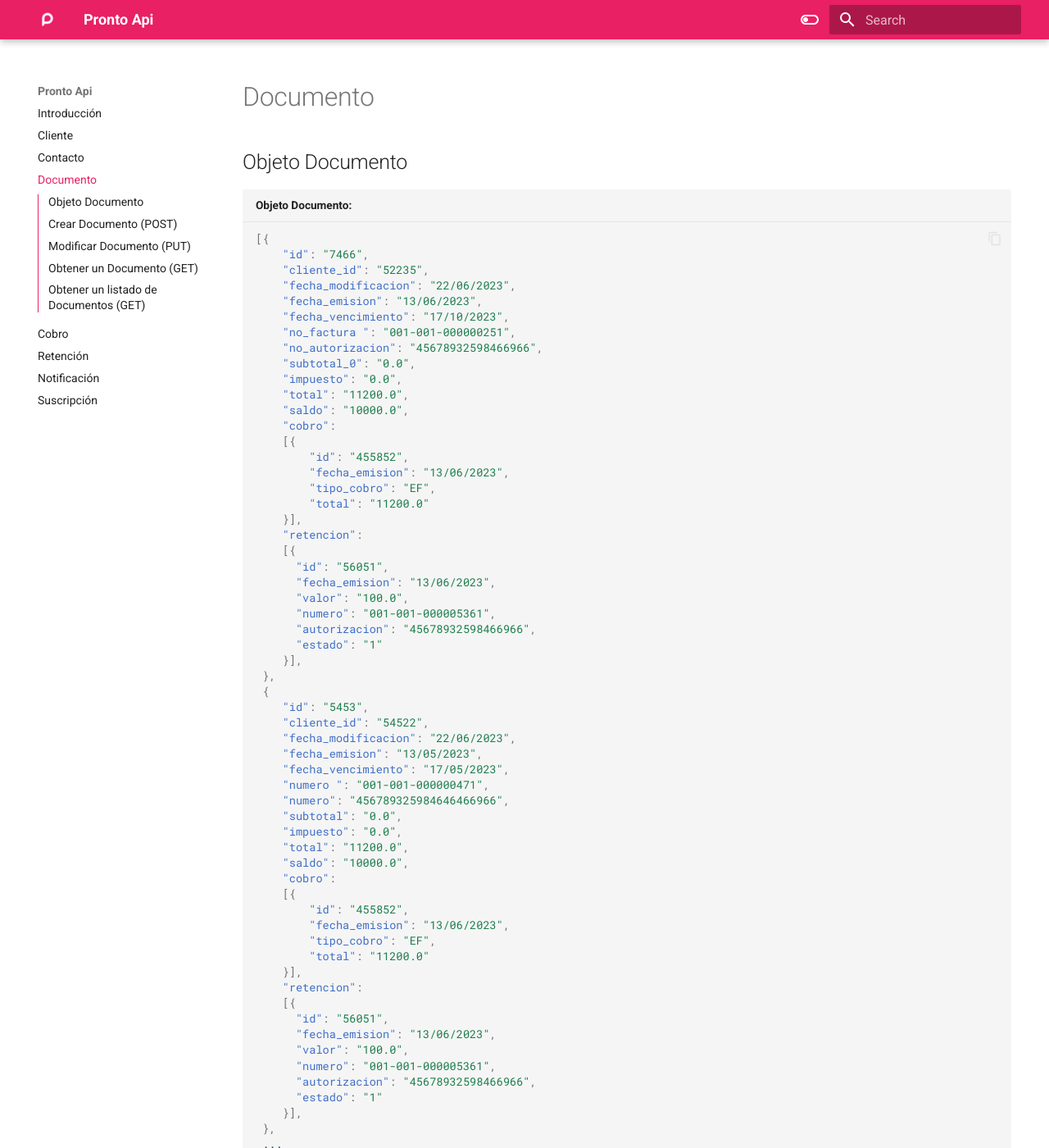
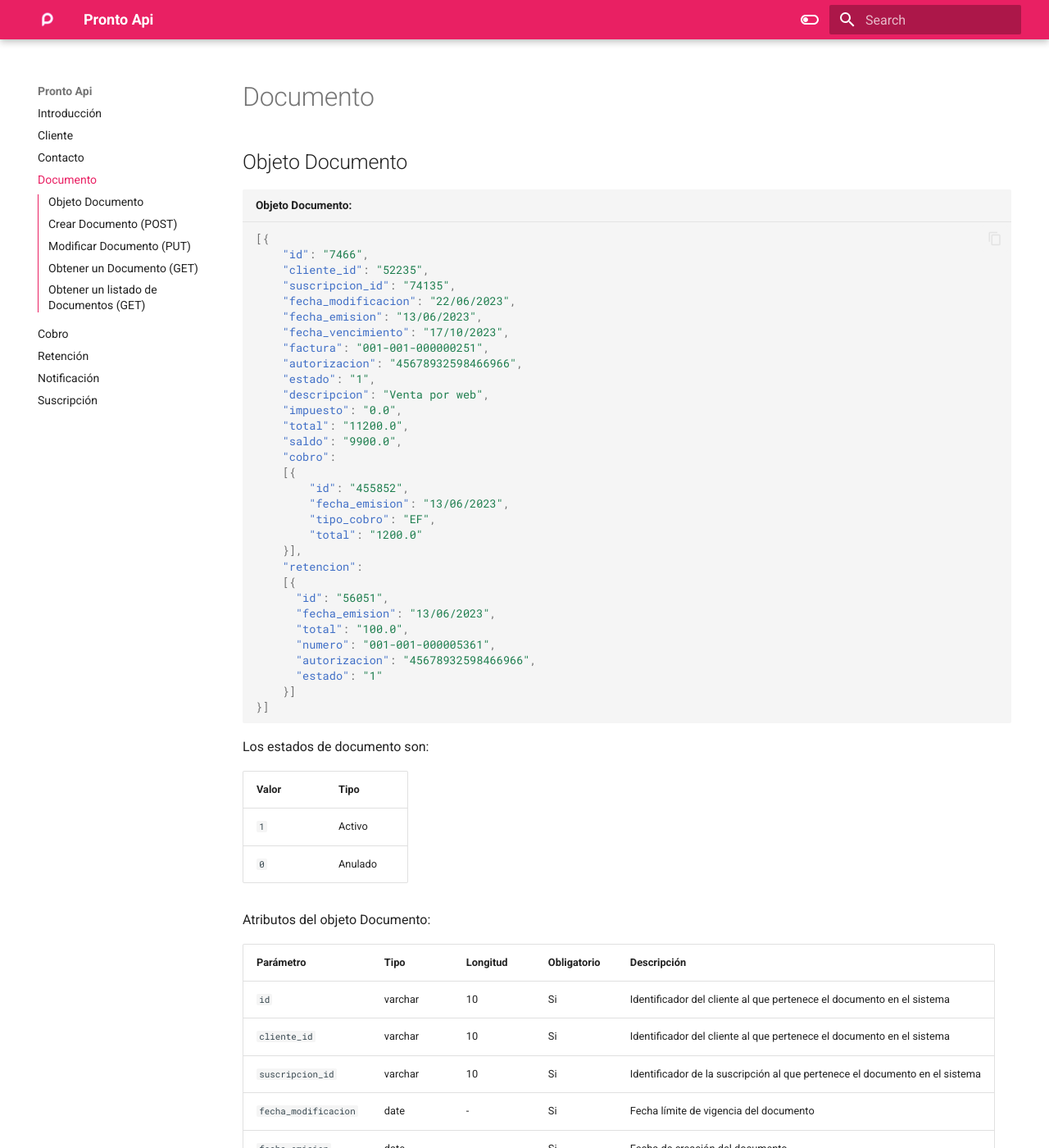
Before and after one commit to conpronto/conpronto.github.io, an MkDocs documentation site: the page built from docs/c_documentos.md, in a window 1280 px wide and 1400 px high. Shown: the whole window at 82% size. Built offline with MkDocs 1.6.1 and Material for MkDocs 9.7.7, drawn with Linux system fonts in a browser that asks for light colours; some of the changed text lies outside the part shown.

Commit message:
update documentos

````diff
--- a/docs/c_documentos.md
+++ b/docs/c_documentos.md
@@ -5,76 +5,57 @@
 [{
     "id": "7466",
     "cliente_id": "52235",
+    "suscripcion_id": "74135",
     "fecha_modificacion": "22/06/2023",
     "fecha_emision": "13/06/2023",
     "fecha_vencimiento": "17/10/2023",
-    "no_factura ": "001-001-000000251",
-    "no_autorizacion": "45678932598466966",
-    "subtotal_0": "0.0",
+    "factura": "001-001-000000251",
+    "autorizacion": "45678932598466966",
+    "estado": "1",
+    "descripcion": "Venta por web",
     "impuesto": "0.0",
     "total": "11200.0",
-    "saldo": "10000.0",
+    "saldo": "9900.0",
     "cobro":
     [{
 	    "id": "455852",
 	    "fecha_emision": "13/06/2023",
 	    "tipo_cobro": "EF",
-	    "total": "11200.0"
+	    "total": "1200.0"
     }],
     "retencion":
     [{
       "id": "56051",
       "fecha_emision": "13/06/2023",
-      "valor": "100.0",
+      "total": "100.0",
       "numero": "001-001-000005361",
       "autorizacion": "45678932598466966",
       "estado": "1"
-    }],
- },
- {
-    "id": "5453",
-    "cliente_id": "54522",
-    "fecha_modificacion": "22/06/2023",
-    "fecha_emision": "13/05/2023",
-    "fecha_vencimiento": "17/05/2023",
-    "numero ": "001-001-000000471",
-    "numero": "456789325984646466966",
-    "subtotal": "0.0",
-    "impuesto": "0.0",
-    "total": "11200.0",
-    "saldo": "10000.0",
-    "cobro":
-    [{
-	    "id": "455852",
-	    "fecha_emision": "13/06/2023",
-	    "tipo_cobro": "EF",
-	    "total": "11200.0"
-    }],
-    "retencion":
-    [{
-      "id": "56051",
-      "fecha_emision": "13/06/2023",
-      "valor": "100.0",
-      "numero": "001-001-000005361",
-      "autorizacion": "45678932598466966",
-      "estado": "1"
-    }],
- },
- ...
-]
+    }]
+}]
+
 ```
+Los estados de documento son:
+
+| Valor       | Tipo                                 |
+| ----------- | ------------------------------------ |
+| `1  `       | Activo                               |
+| `0  `       | Anulado|
+
 Atributos del objeto Documento:
 
 | Parámetro   | Tipo    | Longitud | Obligatorio | Descripción |
 | ----------- | ------- | -------- | ----------- | ----------- |
 | `id` | varchar | 10 | Si | Identificador del cliente al que pertenece el documento en el sistema|
 | `cliente_id` | varchar | 10 | Si | Identificador del cliente al que pertenece el documento en el sistema|
+| `suscripcion_id` | varchar | 10 | Si | Identificador de la suscripción al que pertenece el documento en el sistema|
 | `fecha_modificacion` | date | - | Si| Fecha límite de vigencia del documento|
 | `fecha_emision ` | date | - | Si| Fecha de creación del documento|
 | `fecha_vencimiento ` | date | - | Si| Fecha límite de vigencia del documento|
 | `numero`|varchar|17|Si|Número del documento|
 | `autorizacion`|varchar|49|Si|Número de autorización del documento|
-| `subtotal`|decimal|10|Si|Representa el valor Subtotal del documento|
+| `estado`|varchar|10|Si|Representa el estado del documento (Activo o Anulado)|
+| `descripcion`|varchar|100|Si|Representa la descripción del documento|
 | `impuesto`|decimal|10|Si|Representa el valor del impuesto del documento|
 | `total`|decimal|10|Si|Representa el valor total del documento|
 | `saldo`|decimal|10|Si|Representa el valor del saldo del documento|
@@ -91,29 +72,31 @@ Por medio del método POST enviando en el cuerpo del requerimiento los datos del
 
 ``` json title="Estructura del JSON:"
  {
-	"cliente_id": "5662",
-	"fecha_emision": "13/06/2023",
-	"fecha_vencimiento": "17/07/2023",
-	"numero": "001-002-000000451",
-	"autorizacion": "565645678932448598466966",
-	"subtotal": "0.0",
-	"impuesto": "0.0",
-	"total": "11200.0",
-	"saldo": "10000.0",
-  "cobro":
-  [{
+    "cliente_id": "5662",
+    "suscripcion_id": "74135",
+    "fecha_emision": "13/06/2023",
+    "fecha_vencimiento": "17/07/2023",
+    "factura": "001-002-000000451",
+    "autorizacion": "565645678932448598466966",
+    "estado": "1",
+    "descripcion": "Venta por web",
+    "impuesto": "0.0",
+    "total": "11200.0",
+    "saldo": "9900.0",
+    "cobro":
+    [{
 	    "fecha_emision": "13/06/2023",
 	    "tipo_cobro": "EF",
-	    "total": "11200.0"
-  }],
-  "retencion":
-  [{
+	    "total": "1200.0"
+    }],
+    "retencion":
+    [{
       "fecha_emision": "13/06/2023",
-      "valor": "100.0",
+      "total": "100.0",
       "numero": "001-001-000005361",
       "autorizacion": "45678932598466966",
       "estado": "1"
-  }],
+    }],
 }
 ```
 ## Modificar Documento (PUT)
@@ -128,30 +111,32 @@ Los datos que se envían al momento de la actualización son los mismos que al m
 
 ``` json title="Estructura del JSON:"
 {
-	"id": "7856",
-	"cliente_id": "45248",
-	"fecha_emision": "13/06/2023",
-	"fecha_vencimiento": "17/10/2023",
-	"numero ": "001-001-000000251",
-	"autorizacion": "45678932598466966",
-	"subtotal": "0.0",
-	"impuesto": "0.0",
-	"total": "11200.0",
-	"saldo": "10000.0",
-  "cobro":
-  [{
+    "id": "7856",
+    "cliente_id": "45248",
+    "suscripcion_id": "74135",
+    "fecha_emision": "13/06/2023",
+    "fecha_vencimiento": "17/10/2023",
+    "numero ": "001-001-000000251",
+    "autorizacion": "45678932598466966",
+    "estado": "1",
+    "descripcion": "Venta por web",
+    "impuesto": "0.0",
+    "total": "11200.0",
+    "saldo": "9900.0",
+    "cobro":
+    [{
 	    "fecha_emision": "13/06/2023",
 	    "tipo_cobro": "EF",
-	    "total": "11200.0"
-  }],
-  "retencion":
-  [{
+	    "total": "1200.0"
+    }],
+    "retencion":
+    [{
       "fecha_emision": "13/06/2023",
-      "valor": "100.0",
+      "total": "100.0",
       "numero ": "001-001-000005361",
       "autorizacion": "45678932598466966",
       "estado": "1"
-  }],
+    }],
 }
 ```
 
@@ -166,37 +151,35 @@ Devuelve un documento con el <ID> solicitado.
 Respuesta al consultar un documento:
 
 ``` json title="Respuesta al consultar un documento:"
-[
-  {
-    "id": "7466",
-    "cliente_id": "52235",
-    "fecha_modificacion": "22/06/2023",
+[{
+    "id": "7856",
+    "cliente_id": "45248",
+    "suscripcion_id": "74135",
     "fecha_emision": "13/06/2023",
     "fecha_vencimiento": "17/10/2023",
-    "numero": "001-001-000000251",
+    "numero ": "001-001-000000251",
     "autorizacion": "45678932598466966",
-    "subtotal": "0.0",
+    "estado": "1",
+    "descripcion": "Venta por web",
     "impuesto": "0.0",
     "total": "11200.0",
-    "saldo": "10000.0",
-    "cobro":
+    "saldo": "9900.0",
     [{
 	    "id": "7466",
 	    "fecha_emision": "13/06/2023",
 	    "tipo_cobro": "EF",
-	    "total": "11200.0"
+	    "total": "1200.0"
     }],
       "retencion":
     [{
       "id": "7466",
       "fecha_emision": "13/06/2023",
-      "valor": "100.0",
+      "total": "100.0",
       "numero": "001-001-000005361",
       "autorizacion": "45678932598466966",
       "estado": "1"
     }],
-  }
-]
+  }]
 ```
 
 ## Obtener un listado de Documentos (GET)
@@ -208,31 +191,32 @@ Para obtener todos los documentos de la cuenta hacemos uso del endpoint:
 Datos que devuelve al obtener un listado de documentos:
 
 ``` json title="Respuesta al consultar todos los documentos:"
-[
- {
+[{
     "id": "7466",
     "cliente_id": "52235",
+    "suscripcion:id": "74135",
     "fecha_modificacion": "22/06/2023",
     "fecha_emision": "13/06/2023",
     "fecha_vencimiento": "17/10/2023",
-    "no_factura ": "001-001-000000251",
-    "no_autorizacion": "45678932598466966",
-    "subtotal_0": "0.0",
+    "factura ": "001-001-000000251",
+    "autorizacion": "45678932598466966",
+    "estado": "1",
+    "descripcion": "Venta por web",
     "impuesto": "0.0",
     "total": "11200.0",
-    "saldo": "10000.0",
+    "saldo": "9900.0",
     "cobro":
     [{
 	    "id": "455852",
 	    "fecha_emision": "13/06/2023",
 	    "tipo_cobro": "EF",
-	    "total": "11200.0"
+	    "total": "1200.0"
     }],
     "retencion":
     [{
       "id": "56051",
       "fecha_emision": "13/06/2023",
-      "valor": "100.0",
+      "total": "100.0",
       "numero": "001-001-000005361",
       "autorizacion": "45678932598466966",
       "estado": "1"
@@ -241,27 +225,29 @@ Datos que devuelve al obtener un listado de documentos:
  {
     "id": "5453",
     "cliente_id": "54522",
+    "suscripcion_id": "325698",
     "fecha_modificacion": "22/06/2023",
     "fecha_emision": "13/05/2023",
     "fecha_vencimiento": "17/05/2023",
-    "numero ": "001-001-000000471",
-    "numero": "456789325984646466966",
-    "subtotal": "0.0",
+    "factura ": "001-001-000000471",
+    "autorizacion": "456789325984646466966",
+    "estado": "1",
+    "descripcion": "Venta al por mayor",
     "impuesto": "0.0",
-    "total": "11200.0",
-    "saldo": "10000.0",
+    "total": "2000.0",
+    "saldo": "1000.0",
     "cobro":
     [{
 	    "id": "455852",
 	    "fecha_emision": "13/06/2023",
 	    "tipo_cobro": "EF",
-	    "total": "11200.0"
+	    "total": "900.0"
     }],
     "retencion":
     [{
       "id": "56051",
       "fecha_emision": "13/06/2023",
-      "valor": "100.0",
+      "total": "100.0",
       "numero": "001-001-000005361",
       "autorizacion": "45678932598466966",
       "estado": "1"
````
Also changed, not shown: docs/a_cliente.md (+1 -1 lines), docs/b_contactos.md (+1 -1 lines), docs/e_retencion.md (+23 -35 lines), docs/index.md (+7 -7 lines).
